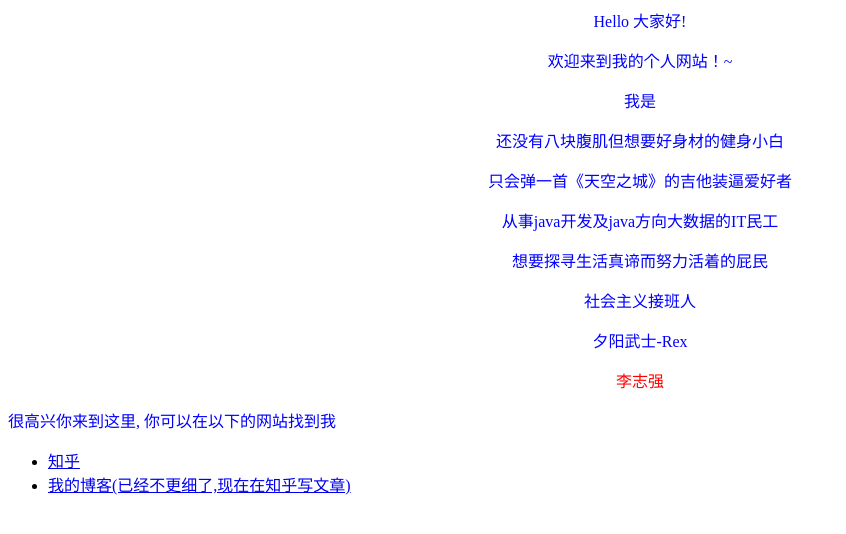
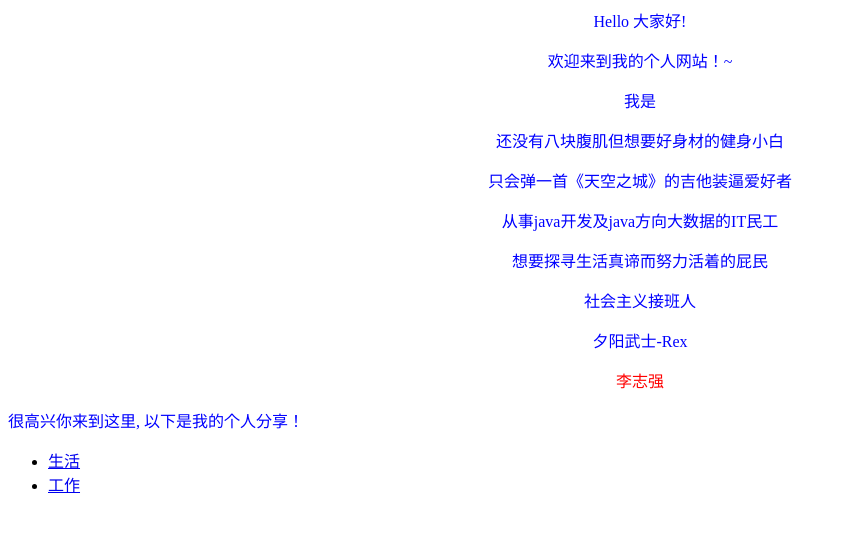
Before and after one commit to RexIsMe/RexIsMe.github.io, a plain HTML site: page index.html in a window 1280 px wide. Shown: the whole page, without its empty margins (0-846 px from the left). Drawn offline with Linux system fonts and the light colour scheme.

Commit message:
Update index.html

```diff
--- a/index.html
+++ b/index.html
@@ -8,9 +8,11 @@
 <p style="color:blue; text-align:center">社会主义接班人</p>
 <p style="color:blue; text-align:center">夕阳武士-Rex</p>
 <p style="color:red; text-align:center">李志强</p>
-<p style="color:blue; text-align:left">很高兴你来到这里, 你可以在以下的网站找到我</p>
+<p style="color:blue; text-align:left">很高兴你来到这里, 以下是我的个人分享！</p>
 
 <ul>
-  <li> <a href="https://www.zhihu.com/people/AJLoveChina">知乎</a> </li>
-  <li> <a href="http://hejie.nigeerhuo.com">我的博客(已经不更细了,现在在知乎写文章)</a> </li>
+  <!--<li> <a href="https://www.zhihu.com/people/AJLoveChina">知乎</a> </li>-->
+  <!--<li> <a href="http://hejie.nigeerhuo.com">我的博客(已经不更细了,现在在知乎写文章)</a> </li>-->
+  <li> <a href="https://rexisme.github.io/lift/index">生活</a> </li>
+  <li> <a href="./lift/index">工作</a> </li>
 </ul>
```
